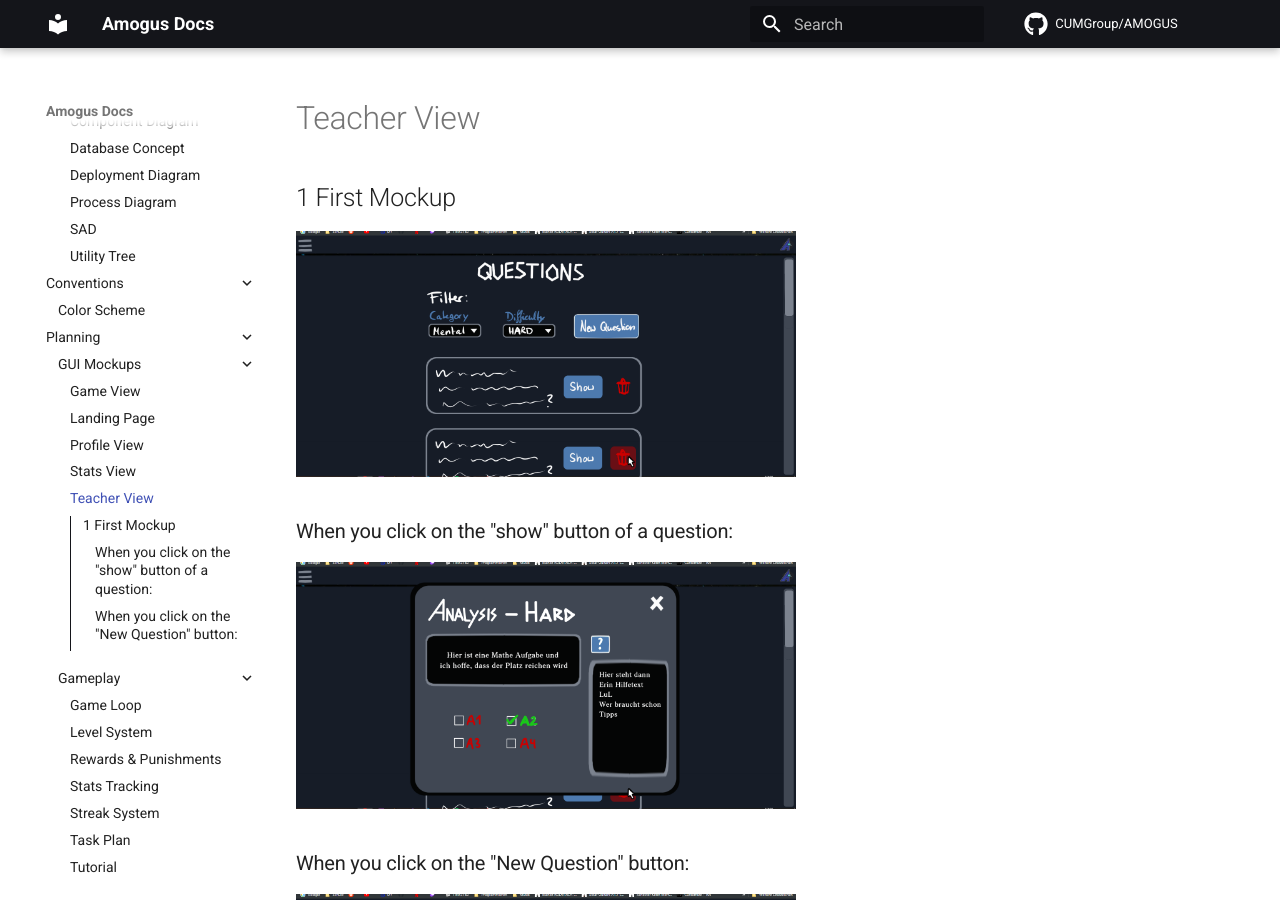
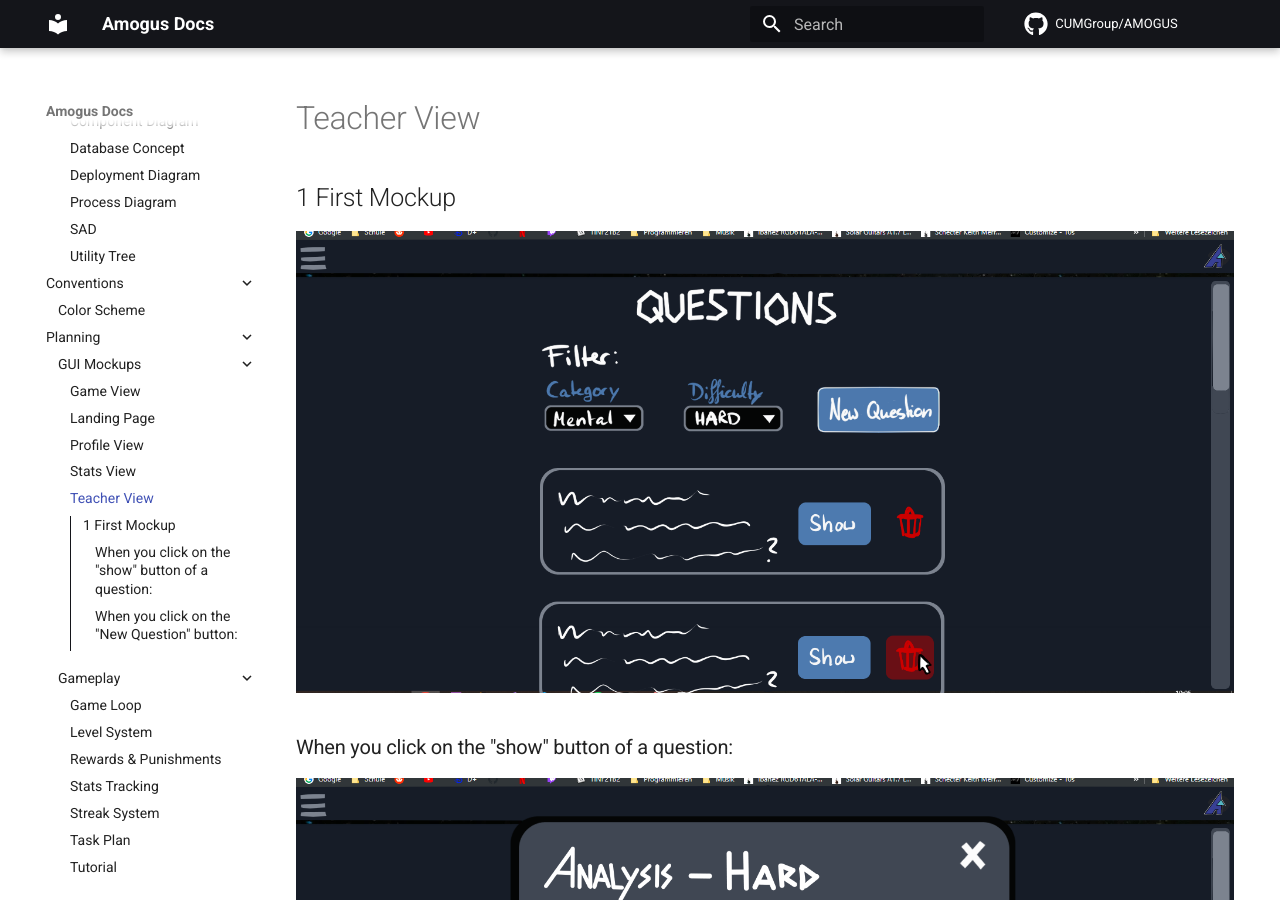
Before and after one commit to CUMGroup/AMOGUS, an MkDocs documentation site: the page built from docs/Developer Docs/Planning/GUI Mockups/Teacher View.md, in a window 1280 px wide and 900 px high. Built offline with MkDocs 1.6.1 and Material for MkDocs 9.7.7, drawn with Linux system fonts in a browser that asks for light colours; comment, search, counter and statistics services are not loaded.

Commit message:
changed image size

```diff
--- a/docs/Developer Docs/Planning/GUI Mockups/Teacher View.md
+++ b/docs/Developer Docs/Planning/GUI Mockups/Teacher View.md
@@ -1,12 +1,12 @@
 ## 1 First Mockup
-<img src="../../../../assets/images/viewMockups/teacher_view.png" width="500" alt="guimockups"></img>
+<img src="../../../../assets/images/viewMockups/teacher_view.png" height="500" alt="guimockups"></img>
 
 ### When you click on the "show" button of a question:
-<img src="../../../../assets/images/viewMockups/teacher_view_showQuestion.png" width="500" alt="guimockups"></img>
+<img src="../../../../assets/images/viewMockups/teacher_view_showQuestion.png" height="500" alt="guimockups"></img>
 
 ### When you click on the "New Question" button:
-<img src="../../../../assets/images/viewMockups/new_question_1.png" width="500" alt="guimockups"></img>
+<img src="../../../../assets/images/viewMockups/new_question_1.png" height="500" alt="guimockups"></img>
 
-<img src="../../../../assets/images/viewMockups/new_question_2.png" width="500" alt="guimockups"></img>
+<img src="../../../../assets/images/viewMockups/new_question_2.png" height="500" alt="guimockups"></img>
 
-<img src="../../../../assets/images/viewMockups/new_question_3.png" width="500" alt="guimockups"></img>
+<img src="../../../../assets/images/viewMockups/new_question_3.png" height="500" alt="guimockups"></img>
```
Also changed, not shown: docs/Developer Docs/Planning/GUI Mockups/Game View.md (+2 -2 lines), docs/Developer Docs/Planning/GUI Mockups/Landing Page.md (+2 -2 lines).
